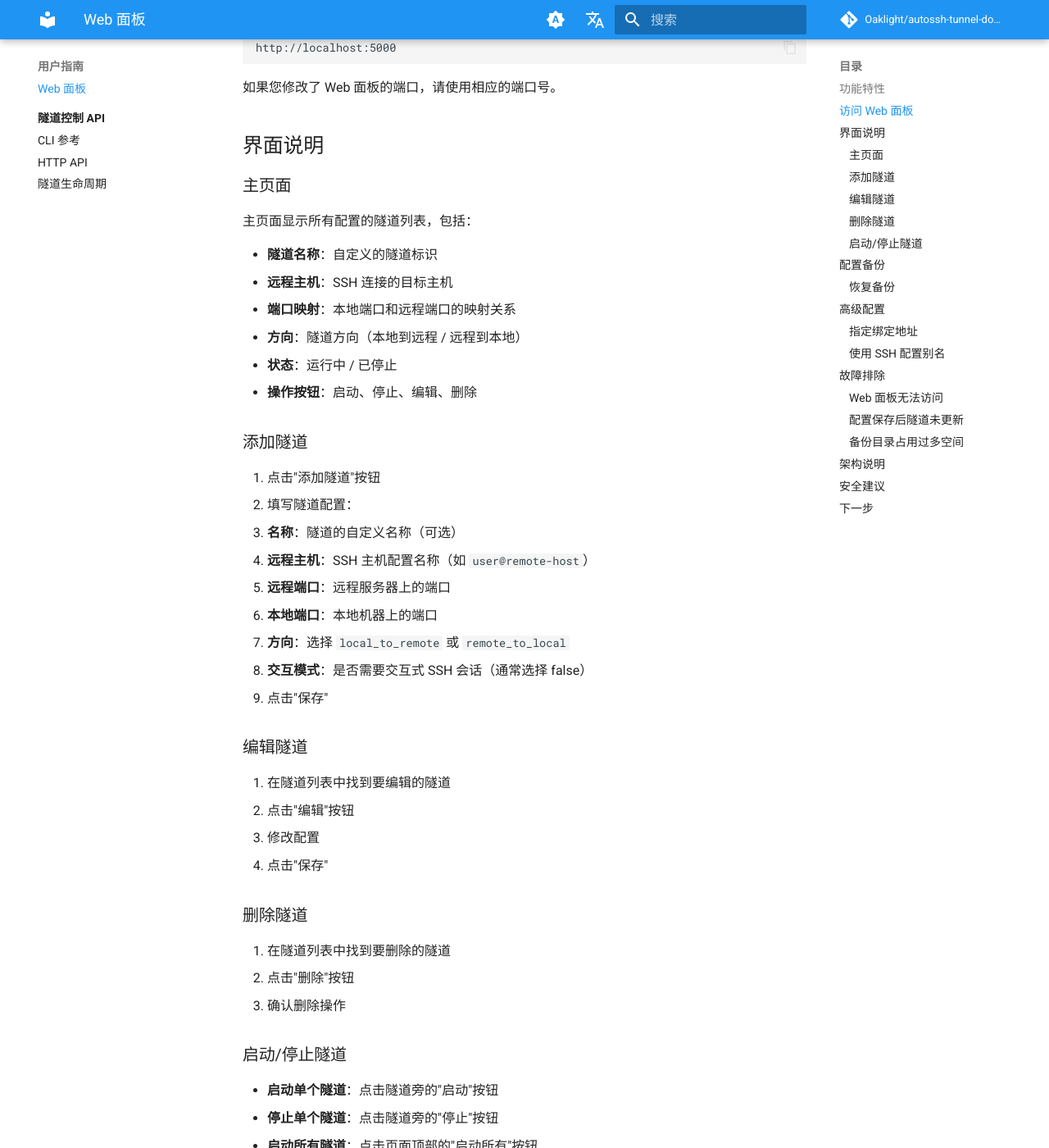
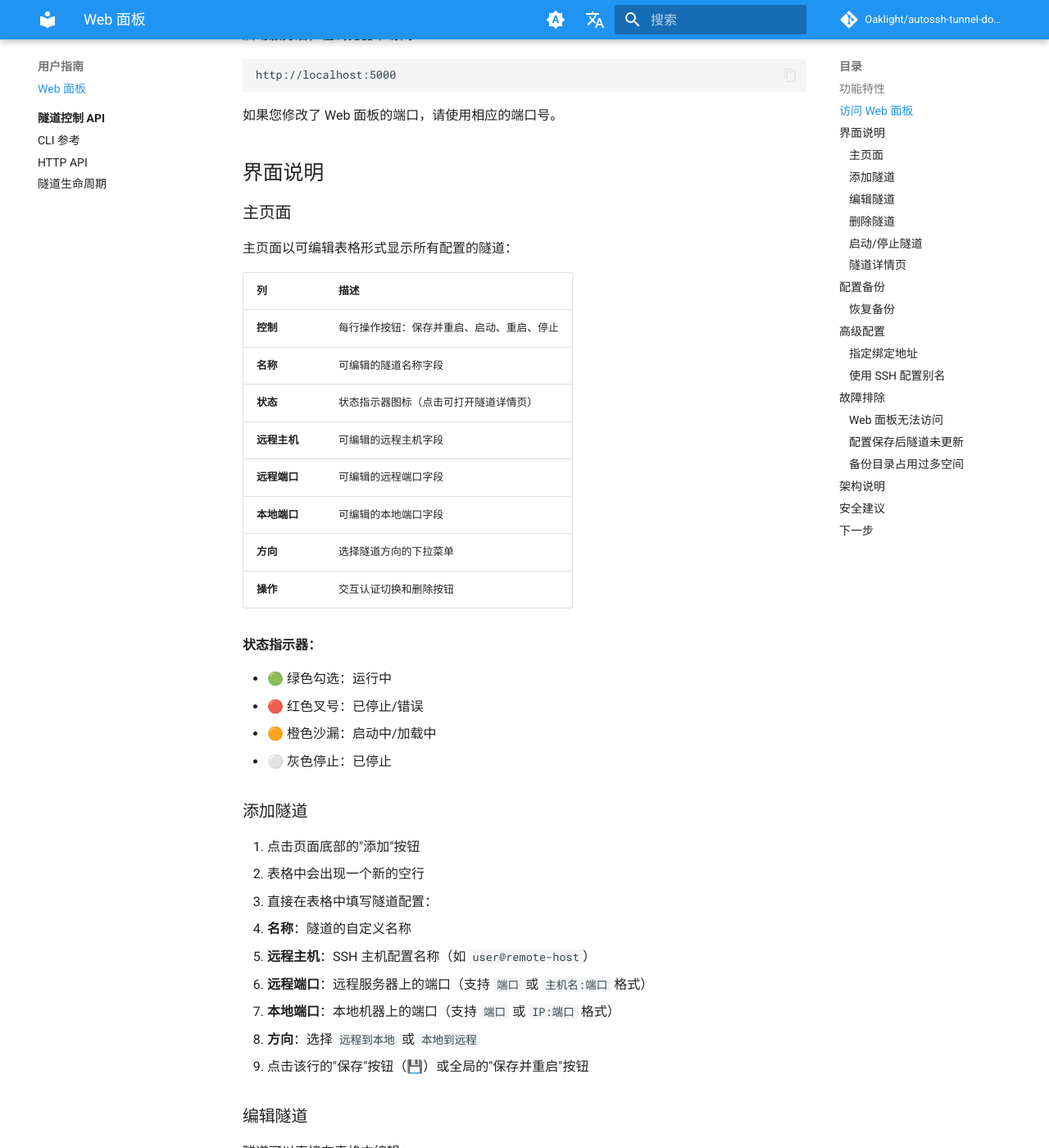
Before and after one commit to Oaklight/autossh-tunnel-dockerized, an MkDocs documentation site: the page built from docs/web-panel.md, in a window 1280 px wide and 1400 px high, scrolled down 936 px. Shown: the whole window at 82% size. Built offline with MkDocs 1.6.1 and Material for MkDocs 9.7.7, drawn with Linux system fonts in a browser that asks for light colours; comment, search, counter and statistics services are not loaded; some of the changed text lies outside the part shown.

Commit message:
docs: 更新 Web 面板架构 - Config API 集成

````diff
--- a/docs/web-panel.md
+++ b/docs/web-panel.md
@@ -6,13 +6,14 @@ Web 面板提供了一个可视化界面来管理 SSH 隧道配置，无需手
 
 ## 功能特性
 
-- **可视化配置编辑**：通过友好的界面查看和编辑 `config.yaml` 文件
-- **自动备份**：每次保存更改时自动备份配置到 `config/backups/` 目录
+- **可视化配置编辑**：通过友好的界面查看和编辑隧道配置
+- **自动备份**：每次保存更改时自动备份配置到 autossh 容器的 `config/backups/` 目录
 - **实时更新**：配置更改后自动重载隧道，无需重启容器
 - **多语言支持**：支持中文、英文等多种语言
 - **隧道状态监控**：实时查看每个隧道的运行状态
 - **单个隧道控制**：独立启动、停止每个隧道
-- **直接 API 架构**：浏览器直接调用隧道控制 API，提升性能
+- **直接 API 架构**：浏览器直接调用 autossh Config API 进行所有操作
+- **无需配置卷挂载**：Web 面板不再需要访问配置文件 - 所有操作通过 API 完成
 
 ## 访问 Web 面板
 
@@ -28,33 +29,49 @@ http://localhost:5000
 
 ### 主页面
 
-主页面显示所有配置的隧道列表，包括：
+主页面以可编辑表格形式显示所有配置的隧道：
 
-- **隧道名称**：自定义的隧道标识
-- **远程主机**：SSH 连接的目标主机
-- **端口映射**：本地端口和远程端口的映射关系
-- **方向**：隧道方向（本地到远程 / 远程到本地）
-- **状态**：运行中 / 已停止
-- **操作按钮**：启动、停止、编辑、删除
+| 列 | 描述 |
+|--------|-------------|
+| **控制** | 每行操作按钮：保存并重启、启动、重启、停止 |
+| **名称** | 可编辑的隧道名称字段 |
+| **状态** | 状态指示器图标（点击可打开隧道详情页） |
+| **远程主机** | 可编辑的远程主机字段 |
+| **远程端口** | 可编辑的远程端口字段 |
+| **本地端口** | 可编辑的本地端口字段 |
+| **方向** | 选择隧道方向的下拉菜单 |
+| **操作** | 交互认证切换和删除按钮 |
+
+**状态指示器：**
+
+- 🟢 绿色勾选：运行中
+- 🔴 红色叉号：已停止/错误
+- 🟠 橙色沙漏：启动中/加载中
+- ⚪ 灰色停止：已停止
 
 ### 添加隧道
 
-1. 点击"添加隧道"按钮
-2. 填写隧道配置：
-   - **名称**：隧道的自定义名称（可选）
+1. 点击页面底部的"添加"按钮
+2. 表格中会出现一个新的空行
+3. 直接在表格中填写隧道配置：
+   - **名称**：隧道的自定义名称
    - **远程主机**：SSH 主机配置名称（如 `user@remote-host`）
-   - **远程端口**：远程服务器上的端口
-   - **本地端口**：本地机器上的端口
-   - **方向**：选择 `local_to_remote` 或 `remote_to_local`
-   - **交互模式**：是否需要交互式 SSH 会话（通常选择 false）
-3. 点击"保存"
+   - **远程端口**：远程服务器上的端口（支持 `端口` 或 `主机名:端口` 格式）
+   - **本地端口**：本地机器上的端口（支持 `端口` 或 `IP:端口` 格式）
+   - **方向**：选择 `远程到本地` 或 `本地到远程`
+4. 点击该行的"保存"按钮（💾）或全局的"保存并重启"按钮
 
 ### 编辑隧道
 
+隧道可以直接在表格中编辑：
+
 1. 在隧道列表中找到要编辑的隧道
-2. 点击"编辑"按钮
-3. 修改配置
-4. 点击"保存"
+2. 直接在表格行中修改配置字段
+3. 点击该行的"保存"按钮（💾）仅保存并重启该隧道
+4. 或点击全局的"保存并重启"按钮保存所有更改并重启所有隧道
+
+!!! tip "单行保存"
+    单行保存按钮（💾）允许您保存并重启单个隧道，而不影响其他隧道。当您只需要修改一个隧道时，这非常有用。
 
 ### 删除隧道
 
@@ -64,10 +81,24 @@ http://localhost:5000
 
 ### 启动/停止隧道
 
-- **启动单个隧道**：点击隧道旁的"启动"按钮
-- **停止单个隧道**：点击隧道旁的"停止"按钮
-- **启动所有隧道**：点击页面顶部的"启动所有"按钮
-- **停止所有隧道**：点击页面顶部的"停止所有"按钮
+每个隧道行都有控制按钮：
+
+- **启动**（▶️）：启动隧道
+- **重启**（🔄）：停止并重启隧道
+- **停止**（⏹️）：停止隧道
+
+!!! note "交互认证"
+    点击指纹图标（🫆）可以切换交互认证模式。启用时（绿色），隧道会在需要时提示进行认证。
+
+### 隧道详情页
+
+点击任意行的状态指示器图标可以打开该隧道的详情页面。详情页面提供：
+
+- **完整配置视图**：查看所有隧道设置
+- **实时日志**：查看隧道日志，支持自动刷新
+- **控制按钮**：启动、重启、停止隧道
+- **配置编辑**：直接修改隧道设置
+- **自动刷新**：状态和日志每 5 秒自动更新
 
 ## 配置备份
 
@@ -172,17 +203,33 @@ ls -t | tail -n +11 | xargs rm -f
 Web 面板使用 **直接 API 架构**：
 
 1. **静态文件服务器**：Go Web 服务器（端口 5000）提供 HTML、CSS 和 JavaScript 文件
-2. **配置管理**：Web 服务器处理配置文件的读写
-3. **直接 API 调用**：浏览器直接向 autossh API 服务器（端口 8080）发起 API 调用
+2. **直接 API 调用**：浏览器直接向 autossh API 服务器（端口 8080）发起所有操作的 API 调用：
+   - **Config API**：获取、创建、更新和删除隧道配置
+   - **Control API**：启动、停止和重启隧道
+   - **Status API**：获取隧道状态和日志
 
 这种架构提供：
 
 - **更好的性能**：API 调用无代理开销
-- **简化网络配置**：Web 容器不需要 host 网络模式
-- **清晰的分离**：配置管理与隧道控制分离
+- **简化网络配置**：Web 容器不需要 host 网络模式或配置卷挂载
+- **清晰的分离**：Web 面板纯粹是静态服务器，所有逻辑在 autossh 容器中
+- **单一数据源**：配置仅由 autossh 容器管理
+
+```
+┌─────────────────┐     ┌─────────────────┐     ┌─────────────────┐
+│   浏览器         │────▶│   Web 容器       │     │ autossh 容器     │
+│   (前端)         │     │   (仅静态服务)    │     │   (Config API)   │
+└────────┬────────┘     └─────────────────┘     └────────▲────────┘
+         │                                               │
+         │  /config, /status, /start, /stop, /logs       │
+         └───────────────────────────────────────────────┘
+```
 
 !!! info "网络要求"
     由于浏览器直接向端口 8080 发起 API 调用，请确保 API 服务器从用户的浏览器可访问。在本地运行时，通常是 `http://localhost:8080`。
+
+!!! tip "无需配置卷挂载"
+    Web 容器不再需要配置卷挂载。所有配置操作都通过 autossh 容器的 Config API 完成。
 
 ## 安全建议
 
````
